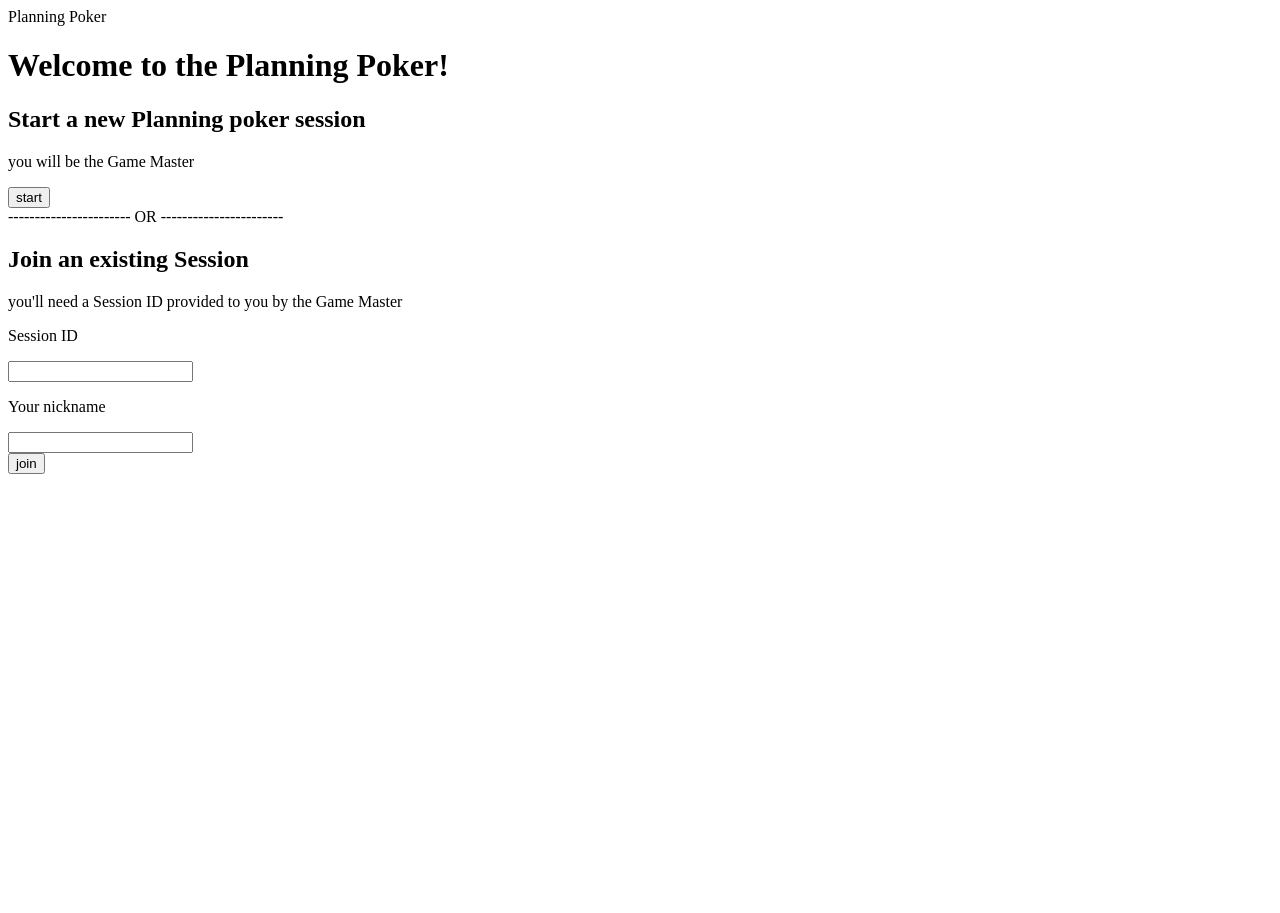
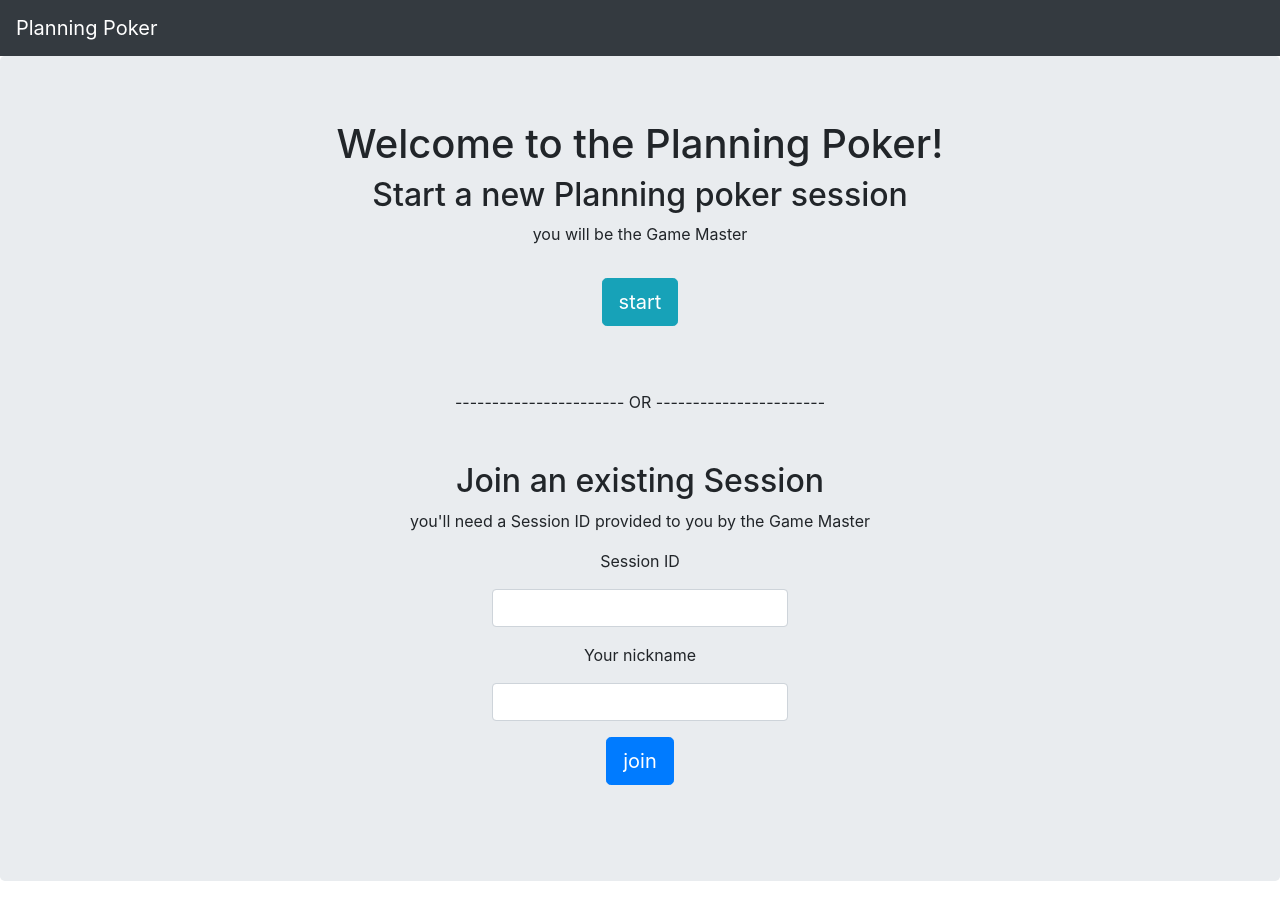
Before and after one commit to Zowie0122/p_pocker_back, a Vue app in the folder client/: page / in a window 1280 px wide. Before the commit the page ends 800 px from the top, so only its background shows below. Built offline with nearby package versions, Linux system fonts and the light colour scheme.

Commit message:
added styling using bootsramp

```diff
--- a/client/package.json
+++ b/client/package.json
@@ -9,9 +9,11 @@
   },
   "dependencies": {
     "axios": "^0.20.0",
+    "bootstrap": "^4.5.2",
+    "bootstrap-vue": "^2.17.3",
     "core-js": "^3.6.5",
     "socket.io-client": "^2.3.1",
-    "vue": "^2.6.11",
+    "vue": "^2.6.12",
     "vue-router": "^3.2.0"
   },
   "devDependencies": {
--- a/client/src/App.vue
+++ b/client/src/App.vue
@@ -1,11 +1,8 @@
 <template>
-  <div id="app">
-    <div id="nav">
-      Planning Poker
-    </div>
+  <div>
+    <b-navbar type="dark" variant="dark">
+      <b-navbar-brand> Planning Poker</b-navbar-brand>
+    </b-navbar>
     <router-view />
   </div>
 </template>
-
-<style>
-</style>
--- a/client/src/components/Clock.vue
+++ b/client/src/components/Clock.vue
@@ -1,6 +1,8 @@
 <template>
   <div>
-    {{ time }}
+    <h1 class="timer p-4">
+      {{ time }}
+    </h1>
   </div>
 </template>
 
@@ -39,3 +41,11 @@ export default {
   },
 };
 </script>
+
+<style scoped>
+.timer {
+  text-align: end;
+  color: #c62a88;
+  font-size: 3wh;
+}
+</style>
--- a/client/src/components/PlayerList.vue
+++ b/client/src/components/PlayerList.vue
@@ -1,17 +1,27 @@
 <template>
   <div>
-    <ul>
-      <li
-        v-for="(info, index) in votesInfo"
+    <b-list-group>
+      <b-list-group-item
+        v-for="(info, index) in votes_info"
         :key="index"
         v-bind:style="{ color: info.colorCode }"
+        class="lead"
       >
-        {{ info.name }}................[{{ info.status }}]
-      </li>
-    </ul>
+        <strong> {{ info.name }}................[{{ info.status }}] </strong>
+      </b-list-group-item>
+    </b-list-group>
   </div>
 </template>
 
 <script>
 export default {};
 </script>
+
+<script>
+export default {
+  name: "PlayerList",
+  props: {
+    votes_info: Array,
+  },
+};
+</script>
--- a/client/src/components/VoteStatus.vue
+++ b/client/src/components/VoteStatus.vue
@@ -1,11 +1,11 @@
 <template>
-  <div>
-    <p v-if="session_Status === 'Vote in progress'">
+  <div class="m-3">
+    <h5 v-if="session_status === 'Vote in progress'">
       Now voting
-    </p>
-    <p v-if="session_Status === 'Vote complete'">
+    </h5>
+    <h5 v-if="session_status === 'Vote complete'">
       Vote complete
-    </p>
+    </h5>
   </div>
 </template>
 
@@ -13,7 +13,7 @@
 export default {
   name: "VoteStatus",
   props: {
-    session_Status: String,
+    session_status: String,
   },
 };
 </script>
--- a/client/src/views/Master.vue
+++ b/client/src/views/Master.vue
@@ -1,29 +1,31 @@
 <template>
-  <div>
-    <p>Session ID : {{ sessionID }}</p>
+  <div id="container">
     <clock />
-    <div>
-      <div>Game controls:</div>
-      <div>
-        <button @click="showVotesHandler">Show Votes</button>
-      </div>
-      <div>
-        <button @click="resetVotesHandler">Reset Votes</button>
-      </div>
-    </div>
+    <h2 class="m-3">Session ID : {{ sessionID }}</h2>
+
+    <h5>
+      Game controls:
+    </h5>
+
+    <b-button
+      v-if="okToShowVotes"
+      class="m-3"
+      variant="primary"
+      @click="showVotesHandler"
+      >Show Votes</b-button
+    >
+
+    <b-button v-if="!okToShowVotes" class="m-3" @click="showVotesHandler"
+      >Show Votes</b-button
+    >
+
+    <b-button class="m-3" variant="warning" @click="resetVotesHandler"
+      >Reset Votes</b-button
+    >
 
     <div>
-      <VoteStatus :session_Status="sessionStatus" />
-
-      <ul>
-        <li
-          v-for="(info, index) in votesInfo"
-          :key="index"
-          v-bind:style="{ color: info.colorCode }"
-        >
-          {{ info.name }}................[{{ info.status }}]
-        </li>
-      </ul>
+      <vote-status :session_status="sessionStatus" />
+      <player-list :votes_info="votesInfo" />
     </div>
   </div>
 </template>
@@ -32,42 +34,47 @@
 import io from "socket.io-client";
 import { removeMaster } from "../utils";
 import VoteStatus from "../components/VoteStatus.vue";
+import PlayerList from "../components/PlayerList.vue";
 export default {
   name: "Master",
 
   components: {
     VoteStatus,
+    PlayerList,
   },
 
   data: function() {
     return {
       sessionID: this.$route.params.id,
       votesInfo: [],
+      uid: "",
       sessionStatus: "",
-      uid: "",
       okToShowVotes: false,
       socket: io("http://localhost:5000"),
     };
   },
 
   created: function() {
-    const sessionID = this.sessionID;
-    const name = "00000";
-    this.socket.emit("join", { sessionID, name }, ({ sessionObject, uid }) => {
-      this.sessionStatus = sessionObject.status;
-      this.uid = uid;
-      this.votesInfo = removeMaster(uid, sessionObject.votesInfo);
-    });
+    // to register master as name of 00000, differentiate from players just in case if there are some uses
+    this.socket.emit(
+      "join",
+      { sessionID: this.sessionID, name: "00000" },
+      ({ sessionObject, uid }) => {
+        this.sessionStatus = sessionObject.status;
+        this.uid = uid;
+        this.votesInfo = removeMaster(uid, sessionObject.votesInfo);
+      }
+    );
   },
 
   methods: {
     showVotesHandler: function() {
-      const sessionID = this.sessionID;
-      this.socket.emit("showVotes", { sessionID });
+      if (this.okToShowVotes) {
+        this.socket.emit("showVotes", { sessionID: this.sessionID });
+      }
     },
     resetVotesHandler: function() {
-      const sessionID = this.sessionID;
-      this.socket.emit("resetVotes", { sessionID });
+      this.socket.emit("resetVotes", { sessionID: this.sessionID });
     },
   },
 
@@ -80,3 +87,9 @@ export default {
   },
 };
 </script>
+
+<style scoped>
+#container {
+  text-align: center;
+}
+</style>
--- a/client/src/views/Player.vue
+++ b/client/src/views/Player.vue
@@ -1,42 +1,31 @@
 <template>
-  <div>
-    <p>Session ID : {{ sessionID }}</p>
+  <div id="container">
     <clock />
+    <h2 class="m-3">Session ID : {{ sessionID }}</h2>
 
-    <div>
-      <VoteStatus :session_Status="sessionStatus" />
-      <!-- <p v-if="sessionStatus === 'Vote in progress'">
-        Now voting
-      </p>
-      <p v-if="sessionStatus === 'Vote complete'">
-        Vote complete
-      </p> -->
-
-      <ul>
-        <li
-          v-for="(info, index) in votesInfo"
-          :key="index"
-          v-bind:style="{ color: info.colorCode }"
-        >
-          {{ info.name }}................[{{ info.status }}]
-        </li>
-      </ul>
+    <div class="m-3">
+      <vote-status :session_status="sessionStatus" />
+      <player-list :votes_info="votesInfo" />
     </div>
 
     <template v-if="sessionStatus === 'Vote in progress'">
       Your Vote:
       <div>
-        <div
+        <b-button
+          variant="light"
+          size="lg"
           v-for="(card, index) in cards"
           :key="index"
           @click="voteHandler(index)"
         >
           [ {{ card }} ]
-        </div>
+        </b-button>
       </div>
     </template>
     <template v-else>
-      (i) Please wait for the Master to start another vote
+      <h6>
+        (i) Please wait for the Master to start another vote
+      </h6>
     </template>
   </div>
 </template>
@@ -45,35 +34,34 @@
 import io from "socket.io-client";
 import { getCurrentPlayerToTop } from "../utils";
 import VoteStatus from "../components/VoteStatus.vue";
+import PlayerList from "../components/PlayerList.vue";
 
 export default {
   name: "Player",
 
   components: {
     VoteStatus,
+    PlayerList,
   },
 
   data: function() {
     return {
       sessionID: this.$route.params.id,
       playerName: this.$route.params.name,
+      uid: "",
+      sessionStatus: "",
       votesInfo: [],
       cardDeck: [],
-      uid: "",
-      colorCode: "",
-      sessionStatus: "",
       vote: "no vote",
       socket: io("http://localhost:5000"),
     };
   },
+
   created: function() {
-    const sessionID = this.sessionID;
-    const name = this.playerName;
     this.socket.emit(
       "join",
-      { sessionID, name },
+      { sessionID: this.sessionID, name: this.playerName },
       ({ sessionObject, cardDeck, uid }) => {
-        console.log(sessionObject);
         this.sessionStatus = sessionObject.status;
         this.cardDeck = ["no vote", ...cardDeck];
         this.uid = uid;
@@ -81,9 +69,9 @@ export default {
       }
     );
   },
+
   mounted() {
     this.socket.on("updatedSession", ({ sessionObject }) => {
-      console.log("sessionObject Updated", sessionObject);
       this.votesInfo = getCurrentPlayerToTop(this.uid, sessionObject.votesInfo);
       this.sessionStatus = sessionObject.status;
       if (this.sessionStatus === "Vote complete") {
@@ -109,11 +97,18 @@ export default {
   methods: {
     voteHandler: function(index) {
       this.vote = this.cardDeck[index];
-      const sessionID = this.sessionID;
-      const uid = this.uid;
-      const card = this.vote;
-      this.socket.emit("vote", { sessionID, uid, card });
+      this.socket.emit("vote", {
+        sessionID: this.sessionID,
+        uid: this.uid,
+        card: this.vote,
+      });
     },
   },
 };
 </script>
+
+<style scoped>
+#container {
+  text-align: center;
+}
+</style>
--- a/client/src/views/WelcomeScreen.vue
+++ b/client/src/views/WelcomeScreen.vue
@@ -1,33 +1,71 @@
 <template>
-  <div>
+  <b-jumbotron class="app">
     <h1>Welcome to the Planning Poker!</h1>
     <div>
       <h2>Start a new Planning poker session</h2>
       <p>you will be the Game Master</p>
       <div>
-        <button @click="newSessionHandler">start</button>
+        <b-button
+          variant="info"
+          class="m-3"
+          size="lg"
+          @click="newSessionHandler"
+          >start</b-button
+        >
       </div>
-      <p v-if="sessionIDError.error">{{ sessionIDError.message }}</p>
+      <b-alert
+        class="m-2 w-25 mx-auto"
+        show
+        variant="danger"
+        v-if="startSessionError.error"
+        >{{ startSessionError.message }}</b-alert
+      >
     </div>
 
-    <div>----------------------- OR -----------------------</div>
+    <div class="m-5">----------------------- OR -----------------------</div>
 
     <div>
       <h2>Join an existing Session</h2>
       <p>you'll need a Session ID provided to you by the Game Master</p>
-      <p>Session ID</p>
 
-      <input v-model="sessionID" />
-      <p v-if="sessionIDError.error">{{ sessionIDError.message }}</p>
-      <p>Your nickname</p>
+      <div class="m-3">
+        <p>Session ID</p>
+        <b-input-group class="w-25 mx-auto">
+          <b-form-input v-model="sessionID"></b-form-input>
+        </b-input-group>
+        <b-alert
+          class="m-2 w-25 mx-auto"
+          show
+          variant="danger"
+          v-if="sessionIDError.error"
+          >{{ sessionIDError.message }}</b-alert
+        >
+      </div>
 
-      <input v-model="nickname" />
-      <p v-if="nicknameError.error">{{ nicknameError.message }}</p>
-      <div>
-        <button @click="joinSessionHandler">join</button>
+      <div class="m-3">
+        <p>Your nickname</p>
+        <b-input-group class="w-25 mx-auto">
+          <b-form-input v-model="nickname"></b-form-input>
+        </b-input-group>
+        <b-alert
+          class="m-2 w-25 mx-auto"
+          show
+          variant="danger"
+          v-if="nicknameError.error"
+          >{{ nicknameError.message }}</b-alert
+        >
+        <div>
+          <b-button
+            variant="primary"
+            class="m-3"
+            size="lg"
+            @click="joinSessionHandler"
+            >join</b-button
+          >
+        </div>
       </div>
     </div>
-  </div>
+  </b-jumbotron>
 </template>
 
 <script>
@@ -128,3 +166,9 @@ export default {
   },
 };
 </script>
+
+<style scoped>
+.app {
+  text-align: center;
+}
+</style>
```
Also changed, not shown: client/src/main.js (+8 -0 lines), 1 other file (tests, documents, lock files or other folders).
